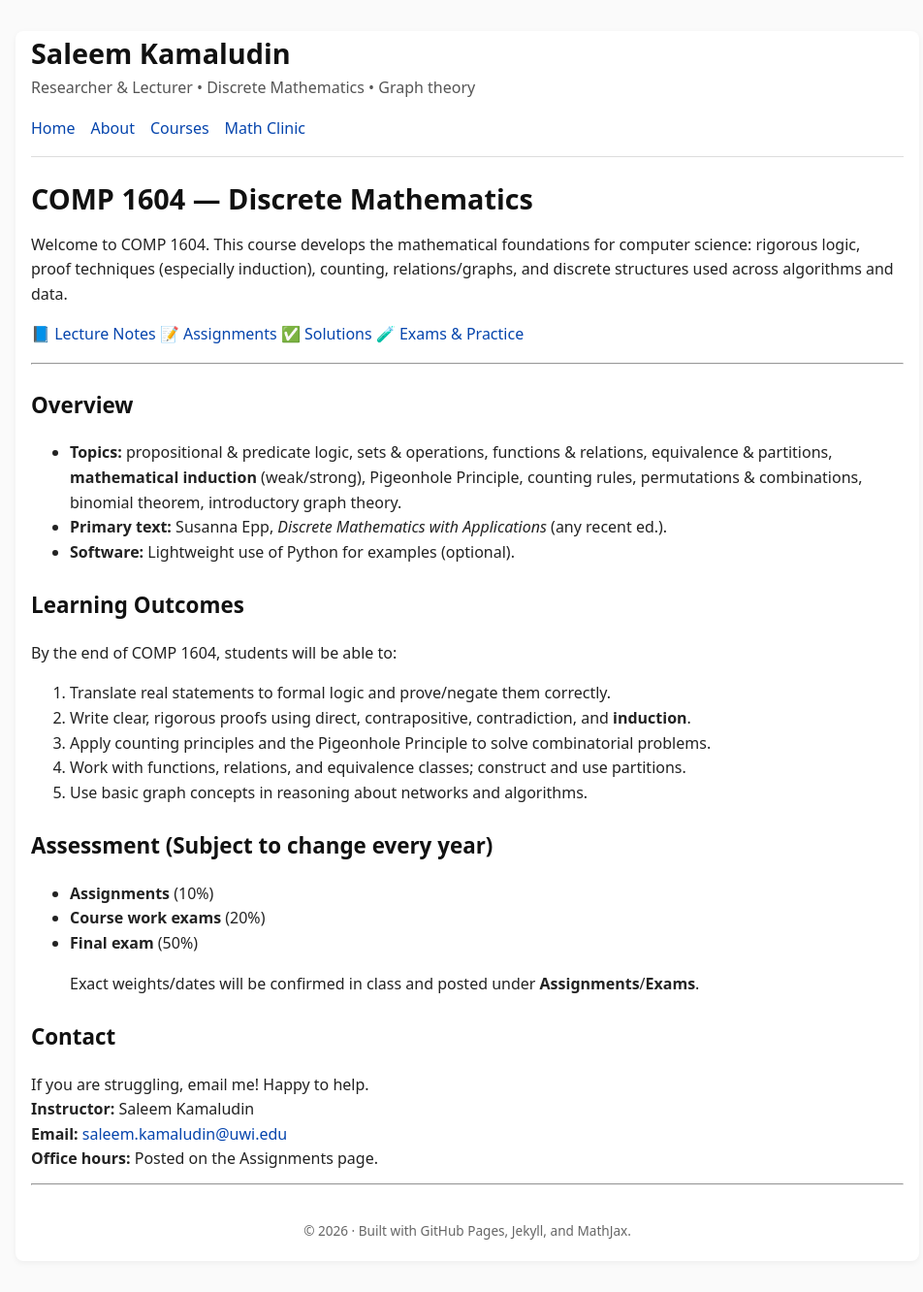
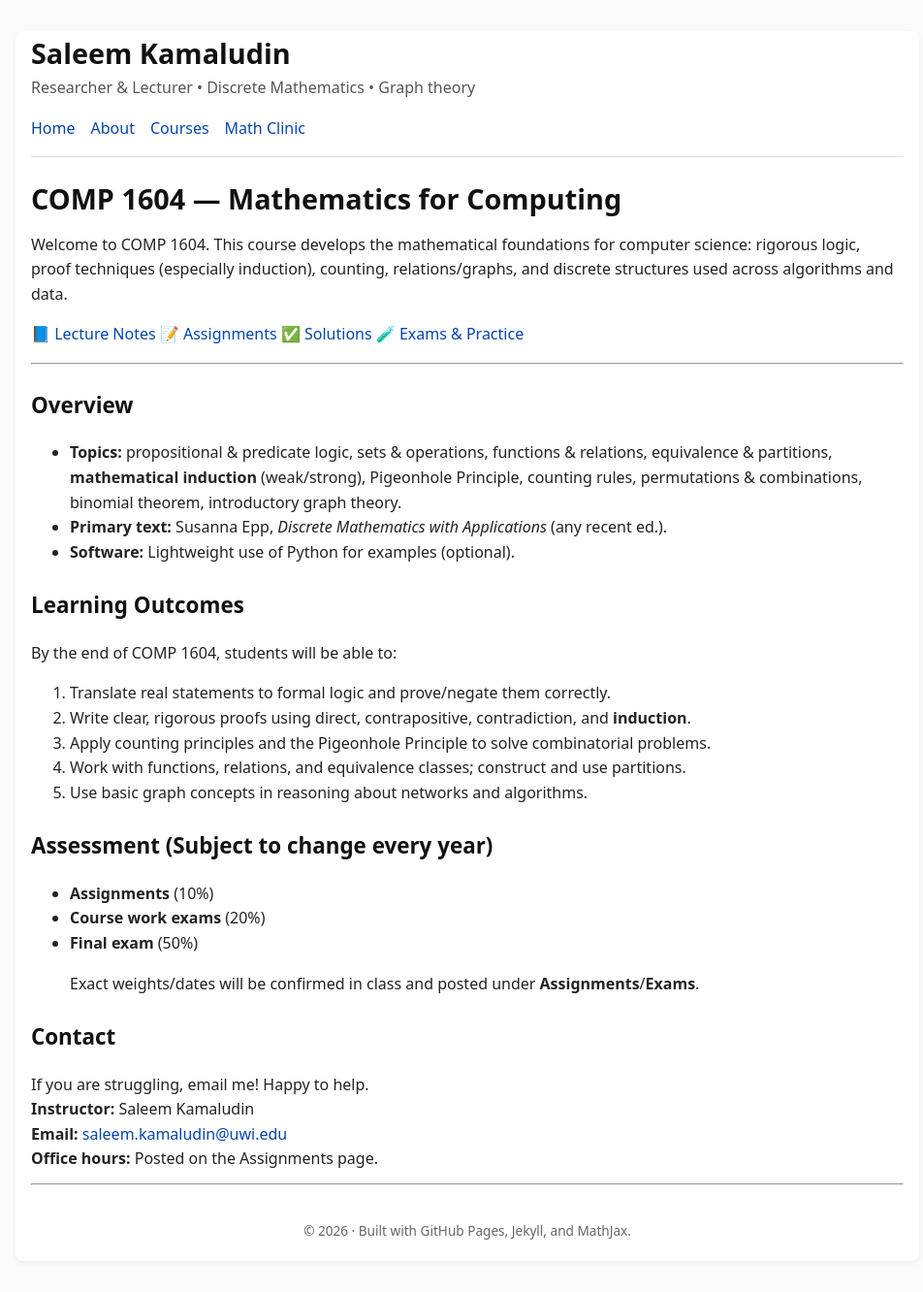
Before and after one commit to SaleemKamaludin/SaleemKamaludin.github.io, a Jekyll site: the page built from courses/comp1604.md, in a window 1280 px wide. Shown: the whole page at 97% size, without its empty margins (158-1110 px from the left). Built offline with Jekyll 4.4.1, drawn with Linux system fonts in a browser that asks for light colours.

Commit message:
Update comp1604.md

```diff
--- a/courses/comp1604.md
+++ b/courses/comp1604.md
@@ -5,7 +5,7 @@ permalink: /courses/comp1604/
 description: Logic, sets, induction (weak & strong), functions/relations, equivalence classes, the Pigeonhole Principle, elementary combinatorics, and an intro to graphs.
 ---
 
-# COMP 1604 — Discrete Mathematics
+# COMP 1604 — Mathematics for Computing
 
 Welcome to COMP 1604. This course develops the mathematical foundations for computer science: rigorous logic, proof techniques (especially induction), counting, relations/graphs, and discrete structures used across algorithms and data.
 
```
